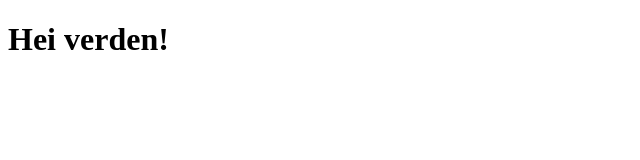
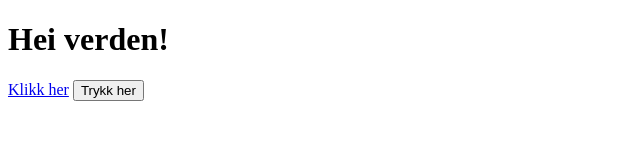
Before and after one commit to MNyhaug04/s-kemotorside, a plain HTML site: page index.html in a window 1280 px wide. Shown: the whole page, without its empty margins (0-640 px from the left). Drawn offline with Linux system fonts and the light colour scheme.

Commit message:
lagt til knapp og lenke

```diff
--- a/index.html
+++ b/index.html
@@ -19,7 +19,8 @@
     <!-- End Google Tag Manager (noscript) -->
     <h1>Hei verden!</h1>
 
-
+    <a href="#" class="lenke-knapp">Klikk her</a>
+    <button id="shop">Trykk her</button>
 
     <!-- Google tag (gtag.js) -->
     <script async src="https://www.googletagmanager.com/gtag/js?id=G-F045NMLQQ0"></script>
```
